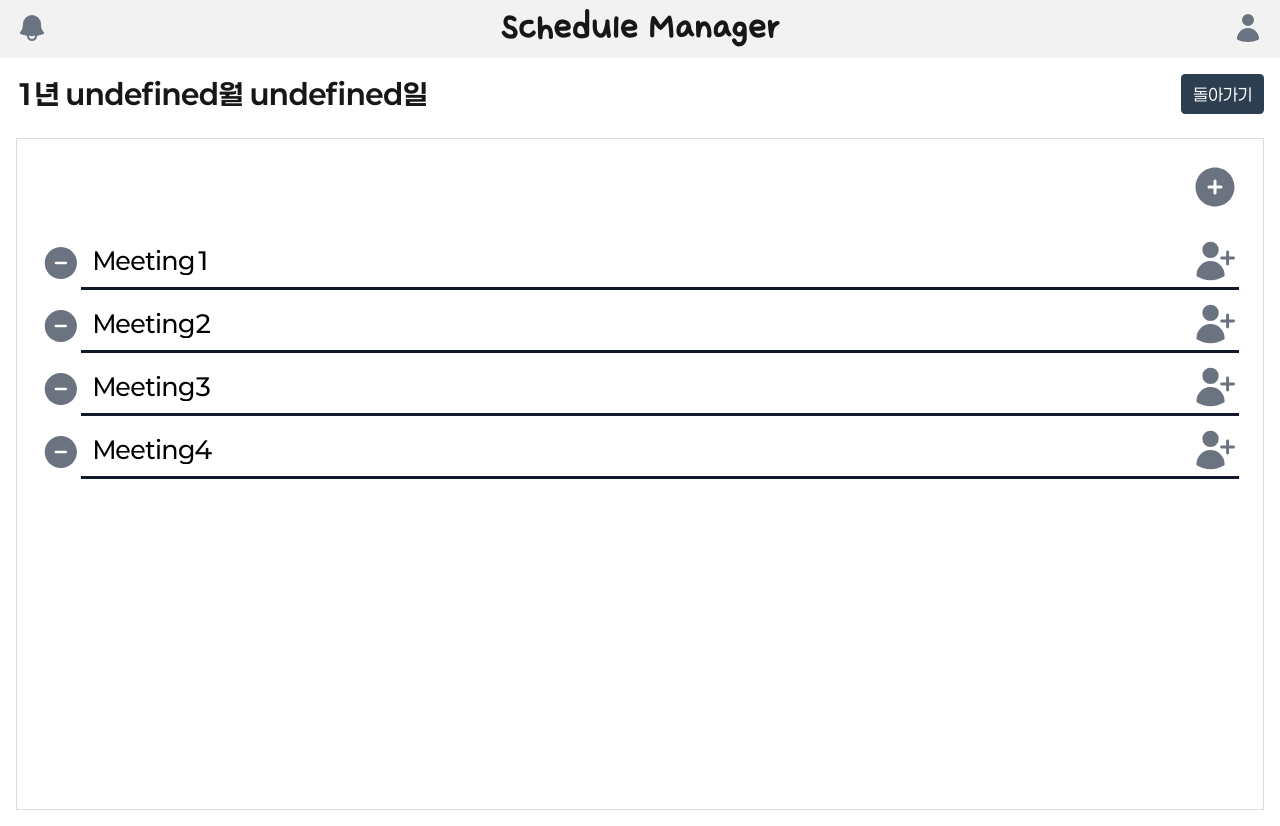
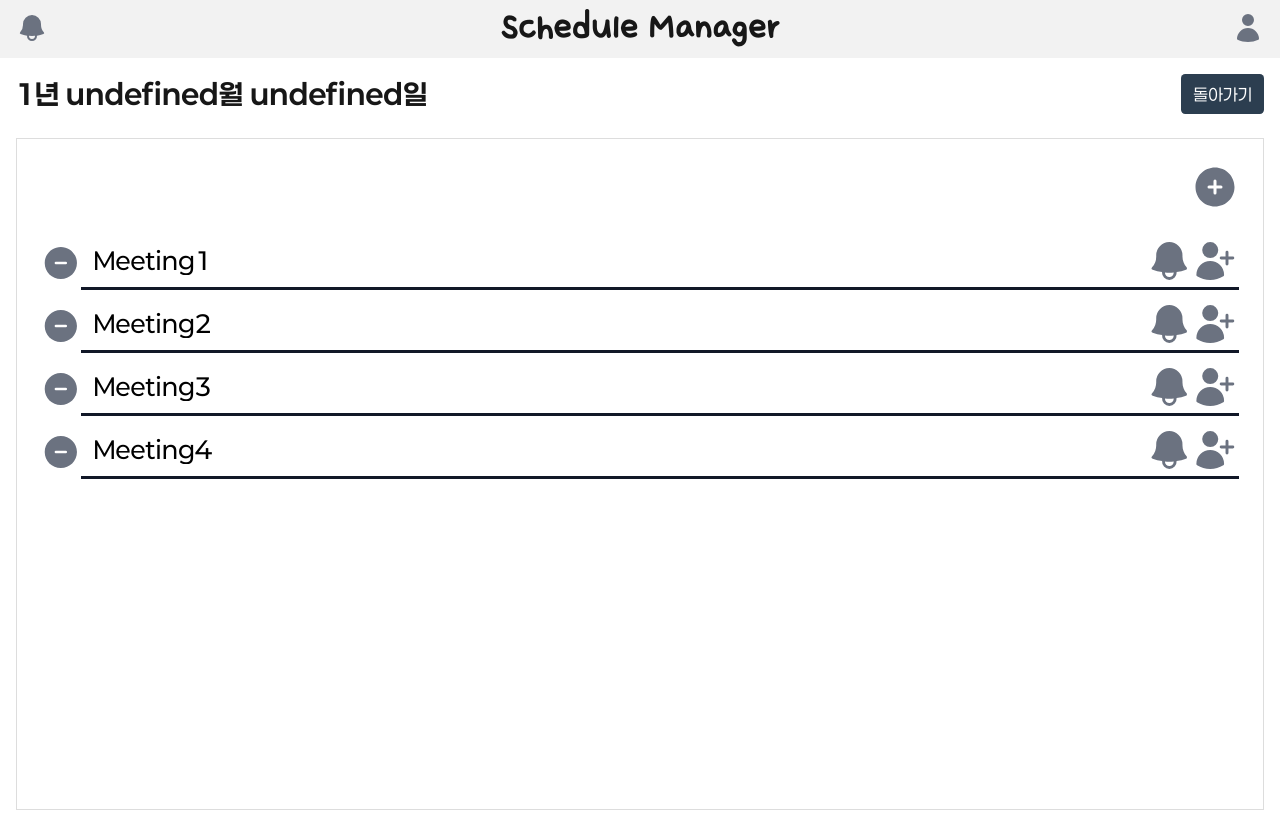
Before and after one commit to AnDev77/Schedule-Manager, a Next.js app in the folder frontend/: page /calendar/1 in a window 1280 px wide. Built offline with nearby package versions, Linux system fonts and the light colour scheme.

Commit message:
Feat: 알람 페이지 경로 설정 추가

```diff
--- a/frontend/src/app/calendar/[id]/page.jsx
+++ b/frontend/src/app/calendar/[id]/page.jsx
@@ -48,6 +48,10 @@ const CalenderDetail = () => {
         setEvents(newEvents);
     }
 
+    const handleAlert = () => {
+        router.push('/alert');
+    }
+
     const handleUserPlus = () => {
         alert("인원추가")
     }
@@ -71,6 +75,7 @@ const CalenderDetail = () => {
                             value = {e.title}
                             onChange = {event => handleInputChange(event, e.id)}
                             onRemove = {() => handleRemove(e.id)}
+                            onAlertClick={() => handleAlert(e.id)}
                             onUserPlusClick = {() => handleUserPlus(e.id)}
                         />
                     ))}
--- a/frontend/src/components/common/schedule-input-box.jsx
+++ b/frontend/src/components/common/schedule-input-box.jsx
@@ -2,6 +2,8 @@ import styles from '@/styles/common/schedule-input-box.module.css';
 
 import RemoveList from '@heroicons/react/24/solid/MinusCircleIcon';
 import UserPlus from '@heroicons/react/24/solid/UserPlusIcon';
+import Bell from '@heroicons/react/24/solid/BellIcon';
+
 
 const ScheduleInputBox = ({
     type = 'text',
@@ -10,6 +12,7 @@ const ScheduleInputBox = ({
     onChange,
     className = '',
     onRemove,
+    onAlertClick,
     onUserPlusClick,
     ...props
 }) => {
@@ -25,6 +28,7 @@ const ScheduleInputBox = ({
                     className={`${styles.scheduleInputBox} ${className}`}
                     {...props}
                 />
+                <Bell className={styles.icons} onClick={onAlertClick}/>
                 <UserPlus className={styles.icons} onClick={onUserPlusClick}/>
             </div>
         </div>
--- a/frontend/src/styles/common/schedule-input-box.module.css
+++ b/frontend/src/styles/common/schedule-input-box.module.css
@@ -26,7 +26,7 @@
 }
 
 .scheduleInputBox {
-    width: 97%;
+    width: 94.5%;
     margin: 0;
     padding: 0.75rem;
     font-size: 1.5rem;
```
